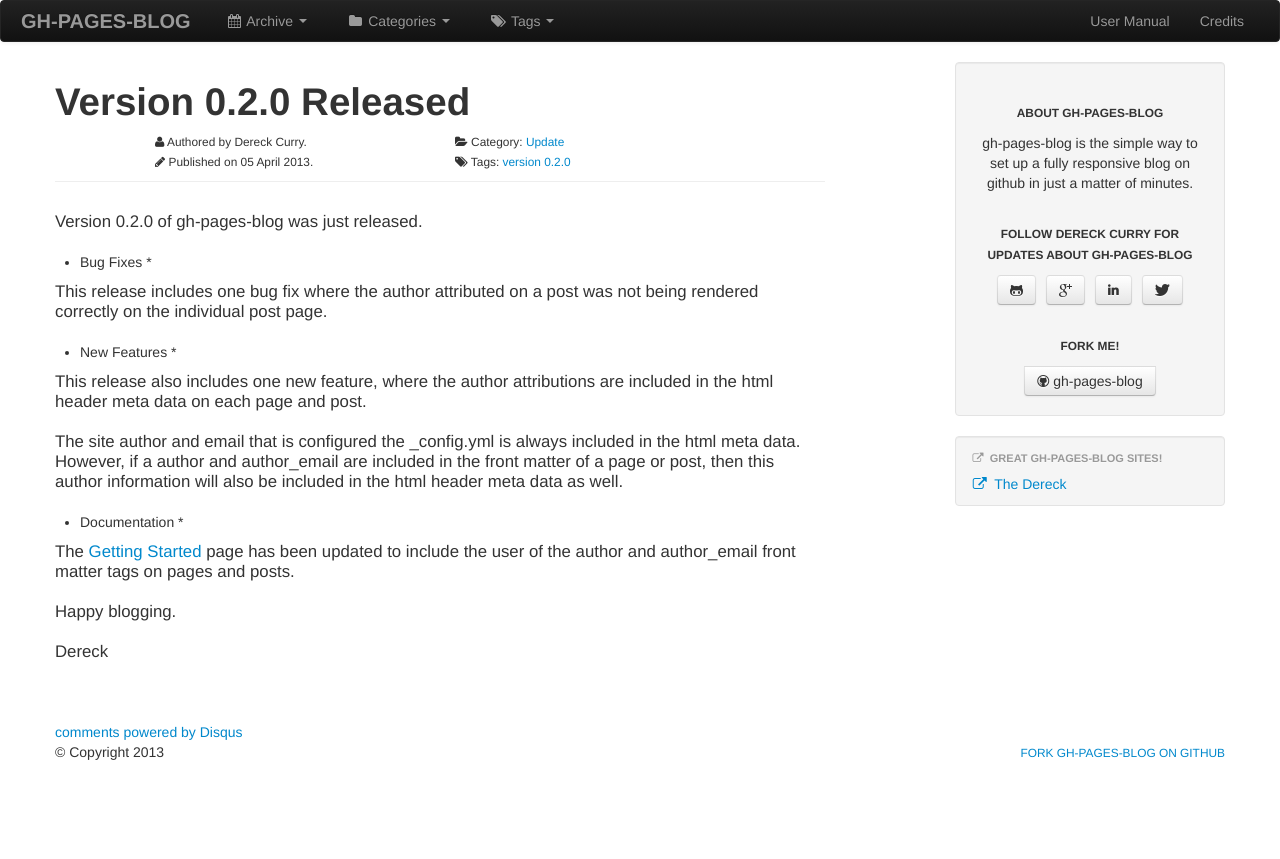
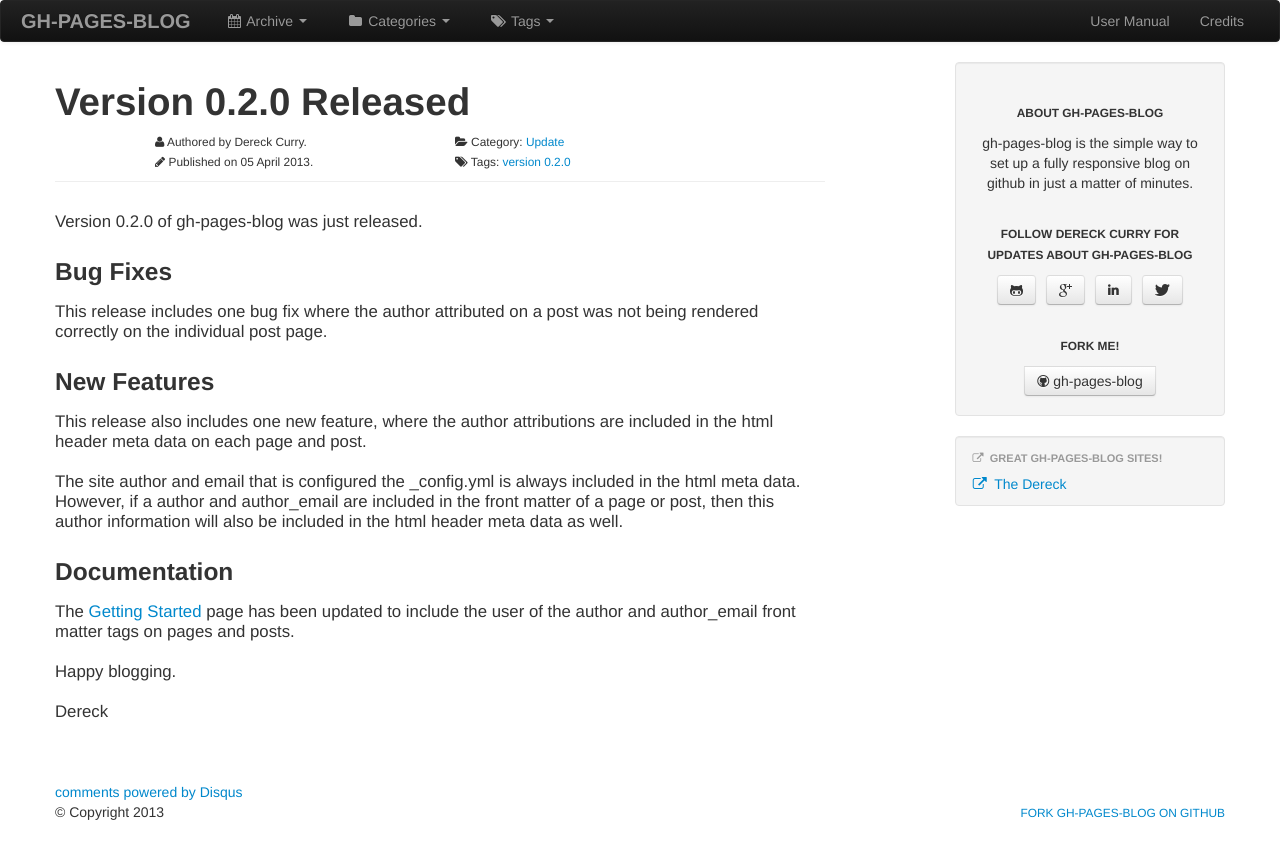
Before and after one commit to thedereck/gh-pages-blog, a Jekyll site: the page built from _posts/2013-04-05-version-0-2-0.md, in a window 1280 px wide. Shown: the top 859 px of the page. Built offline with Jekyll 4.4.1, drawn with Linux system fonts in a browser that asks for light colours; comment, search, counter and statistics services are not loaded.

Commit message:
Fixed heading

```diff
--- a/_posts/2013-04-05-version-0-2-0.md
+++ b/_posts/2013-04-05-version-0-2-0.md
@@ -8,17 +8,17 @@
 
 Version 0.2.0 of gh-pages-blog was just released.
 
-* Bug Fixes *
+### Bug Fixes ###
 
 This release includes one bug fix where the author attributed on a post was not being rendered correctly on the individual post page.
 
-* New Features *
+### New Features ###
 
 This release also includes one new feature, where the author attributions are included in the html header meta data on each page and post.
 
 The site author and email that is configured the _config.yml is always included in the html meta data. However, if a author and author\_email are included in the front matter of a page or post, then this author information will also be included in the html header meta data as well.
 
-* Documentation *
+### Documentation ###
 
 The [Getting Started]({{ site.url }}/user-manual/getting-started.html) page has been updated to include the user of the author and author\_email front matter tags on pages and posts.
 
```
